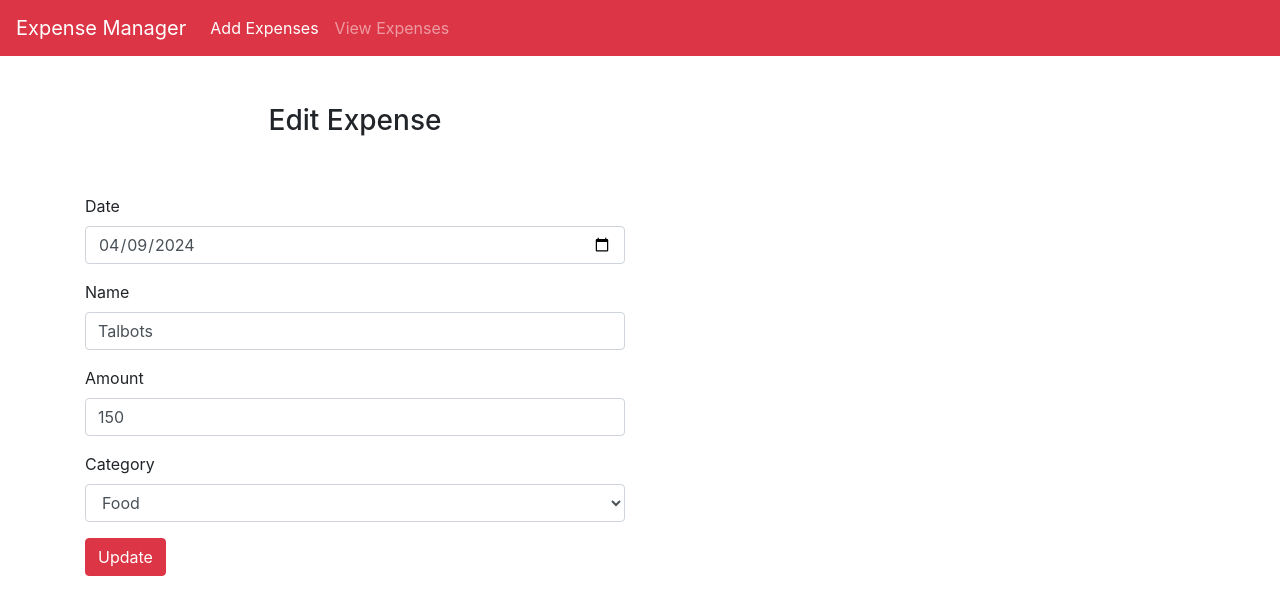
After one commit to jenstem/python-expense-manager, a Flask app: page /updateexpense/4 in a window 1280 px wide. The commit adds this page. Shown: the top 615 px of the page. Run offline with Flask 3, Linux system fonts and the light colour scheme; data comes from the database, SQL or seed files in the repository.

Commit message:
Create update expenses template

```diff
--- a/app.py
+++ b/app.py
@@ -35,6 +35,12 @@ def delete(id):
     return redirect('/expenses')
 
 
+@app.route('/updateexpense/<int:id>')
+def updateexpense(id):
+    expense = Expense.query.filter_by(id=id).first()
+    return render_template('updateexpense.html', expense=expense)
+
+
 @app.route('/expenses')
 def expenses():
     expenses = Expense.query.all()
--- a/templates/expenses.html
+++ b/templates/expenses.html
@@ -25,7 +25,7 @@
                             $ {{ expense.amount }}
                         </div>
                         <div class="cold-md-2">
-                            <a href="#" class="btn btn-sm btn-success mr-2">Edit</a>
+                            <a href="updateexpense/{{expense.id}}" class="btn btn-sm btn-success mr-2">Edit</a>
                         </div>
                         <div class="cold-md-2">
                             <a href="delete/{{expense.id}}" class="btn btn-sm btn-danger">Delete</a>
--- /dev/null
+++ b/templates/updateexpense.html
@@ -0,0 +1,38 @@
+{% extends "base.html" %}
+
+{% block body %}
+<div class="container">
+    <div class="row">
+        <div class="col-md-6">
+            <h3 class="text-center p-5">Edit Expense</h3>
+            <form action="/edit" method="POST">
+                <!-- whenever you want to edit a POST request, you need to include a hidden input field with the id of the item you want to edit -->
+                <input type="hidden" value={{expense.id}}>
+                <div class="form-group">
+                    <label for="date">Date</label>
+                    <input class="form-control" value={{expense.date}} type="date" name="date" id="date" required>
+                </div>
+                <div class="form-group">
+                    <label for="expensename">Name</label>
+                    <input class="form-control" value={{expense.expensename}} type="text" name="expensename" id="expensename" required>
+                </div>
+                <div class="form-group">
+                    <label for="amount">Amount</label>
+                    <input class="form-control" value={{expense.amount}} type="number" name="amount" id="amount" required>
+                </div>
+                <div class="form-group">
+                    <label for="category">Category</label>
+                    <select class="form-control" value={{expense.category}} name="category" id="category" required>
+                        <option value="Food">Food</option>
+                        <option value="Transportation">Transportation</option>
+                        <option value="Shopping">Shopping</option>
+                        <option value="Entertainment">Entertainment</option>
+                        <option value="Other">Other</option>
+                    </select>
+                </div>
+                <button class="btn btn-danger" type="submit" value="Update">Update</button>
+            </form>
+        </div>
+    </div>
+</div>
+{% endblock %}
```
